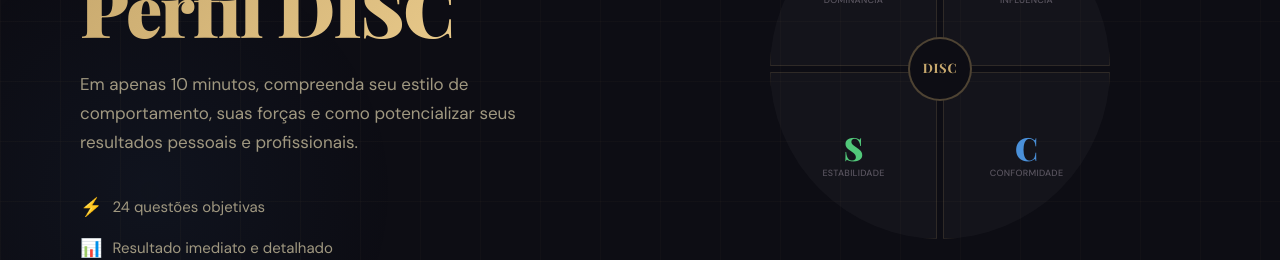
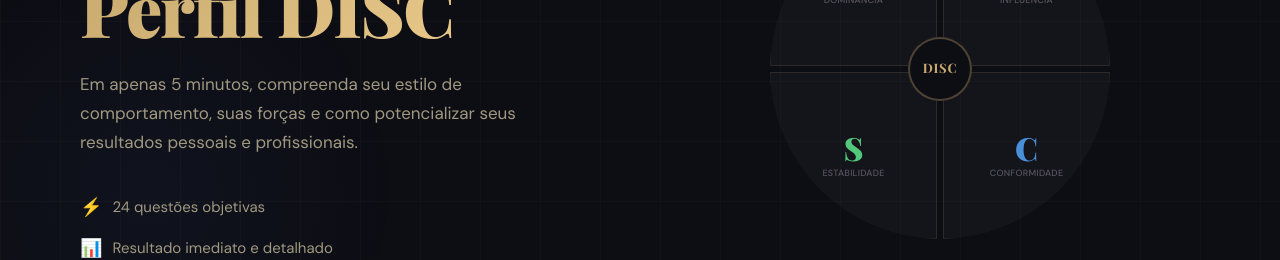
Before and after one commit to jvb1888-ops/disc, a React (Vite) app: page / in a window 1280 px wide. Shown: the part 459-719 px from the top of the page. Built offline with nearby package versions, Linux system fonts and the light colour scheme.

Commit message:
Update LandingPage.tsx

```diff
--- a/src/pages/public/LandingPage.tsx
+++ b/src/pages/public/LandingPage.tsx
@@ -89,7 +89,7 @@ export default function LandingPage() {
               <span className="text-gold">Perfil DISC</span>
             </h1>
             <p className={styles.heroSubtitle}>
-              Em apenas 10 minutos, compreenda seu estilo de comportamento,
+              Em apenas 5 minutos, compreenda seu estilo de comportamento,
               suas forças e como potencializar seus resultados pessoais e profissionais.
             </p>
 
```
